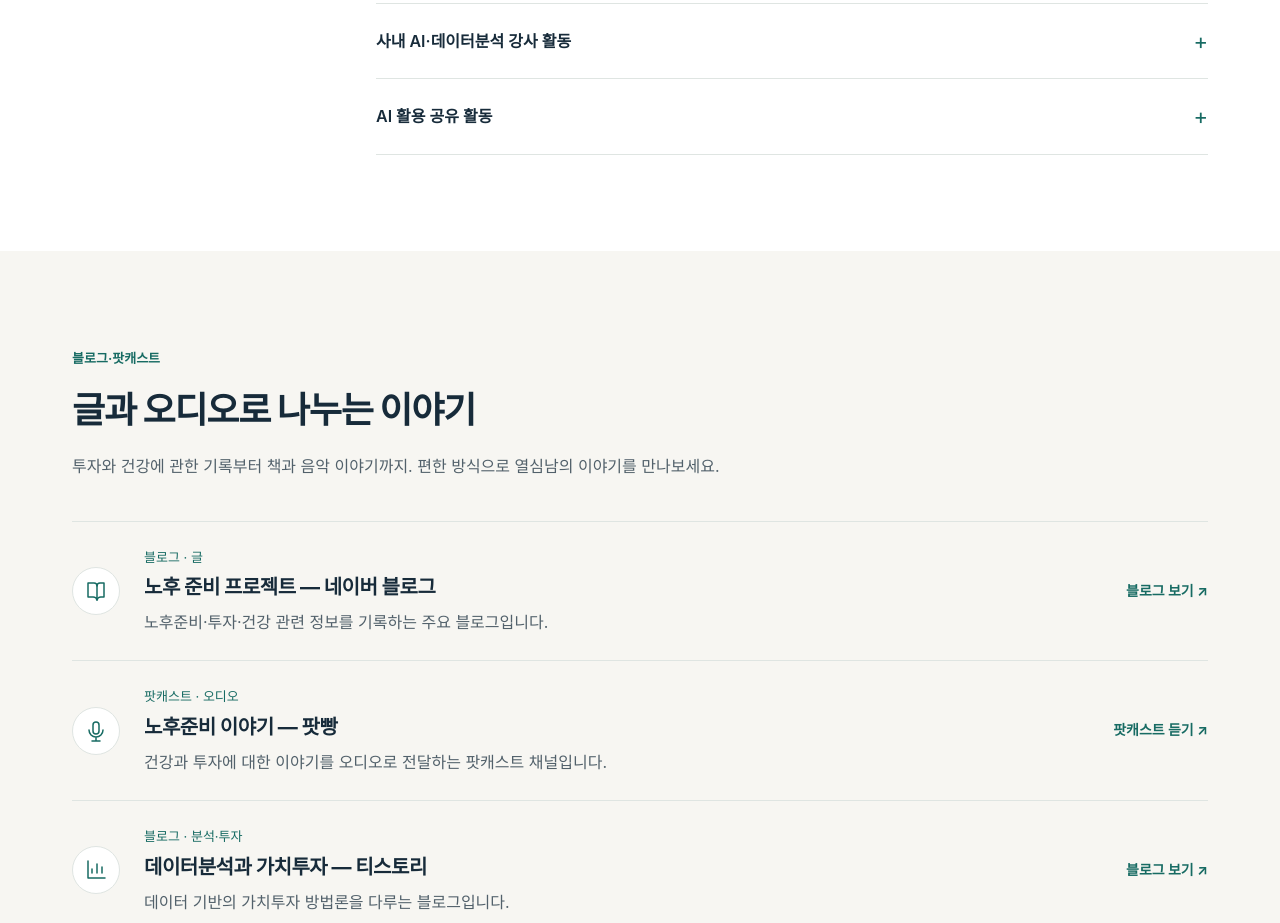
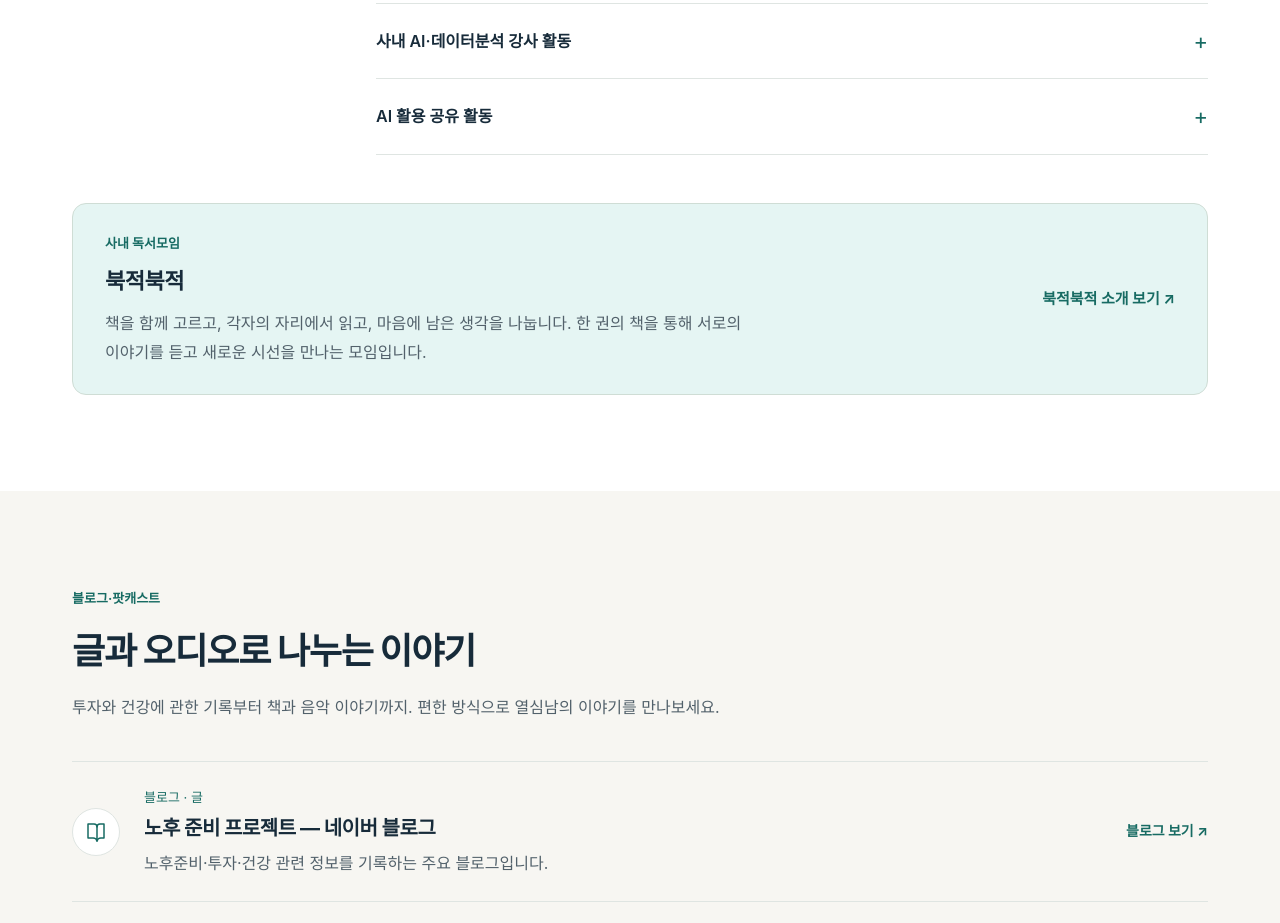
Before and after one commit to uincity/uincity.github.io, a plain HTML site: page index.html in a window 1280 px wide. Shown: the part 3612-4535 px from the top of the page. Drawn offline with Linux system fonts and the light colour scheme.

Commit message:
북적북적 링크 추가

```diff
--- a/assets/css/main.css
+++ b/assets/css/main.css
@@ -157,6 +157,12 @@ main{padding-top:var(--nav-h)}
 .activity-details[open] summary::after{content:"−"}
 .activity-details-body{padding:0 0 20px;font-size:15px;color:var(--color-text-sec);line-height:1.8}
 .activity-details-body ul{padding-left:20px}
+.bookclub-card{display:flex;align-items:center;justify-content:space-between;gap:32px;margin-top:48px;padding:28px 32px;background:var(--color-accent-light);border:1px solid #cfddd5;border-radius:var(--radius)}
+.bookclub-label{font-size:13px;font-weight:700;color:var(--color-accent);margin-bottom:8px}
+.bookclub-title{font-size:22px;font-weight:700;letter-spacing:-.5px;margin-bottom:8px}
+.bookclub-desc{font-size:16px;color:var(--color-text-sec);line-height:1.8;word-break:keep-all;max-width:680px}
+.bookclub-link{display:inline-flex;align-items:center;justify-content:center;min-height:44px;flex-shrink:0;font-size:15px;font-weight:700;color:var(--color-accent);text-decoration:none}
+.bookclub-link:hover{text-decoration:underline;text-underline-offset:4px}
 
 /* ---- 12. 채널: 가벼운 링크 목록 ---- */
 .channels-grid{margin-top:40px;border-top:1px solid var(--color-border)}
@@ -201,6 +207,7 @@ main{padding-top:var(--nav-h)}
   .about-profile{display:grid;grid-template-columns:72px 1fr;column-gap:20px;text-align:left;padding:20px}
   .about-img{grid-row:1/4;width:72px;height:72px;margin:0}
   .about-mbti{margin-top:0}
+  .bookclub-card{flex-direction:column;align-items:flex-start;gap:16px;padding:24px;margin-top:36px}
   .channel-card{column-gap:16px}
   .channel-link{grid-column:2;grid-row:4;justify-self:start;margin-top:8px}
   .channel-icon{align-self:start;margin-top:4px}
--- a/index.html
+++ b/index.html
@@ -472,6 +472,23 @@
         </div>
       </div>
 
+      <div class="bookclub-card fade-in">
+        <div>
+          <p class="bookclub-label">사내 독서모임</p>
+          <h3 class="bookclub-title">북적북적</h3>
+          <p class="bookclub-desc">
+            책을 함께 고르고, 각자의 자리에서 읽고, 마음에 남은 생각을 나눕니다.
+            한 권의 책을 통해 서로의 이야기를 듣고 새로운 시선을 만나는 모임입니다.
+          </p>
+        </div>
+        <a class="bookclub-link"
+           href="https://uincity.github.io/bookjeok/index.html"
+           target="_blank" rel="noopener noreferrer"
+           aria-label="북적북적 소개 페이지 열기 (새 탭)">
+          북적북적 소개 보기 ↗
+        </a>
+      </div>
+
     </div>
   </section>
 
```
